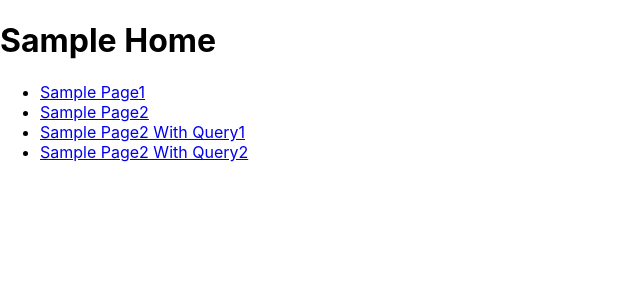
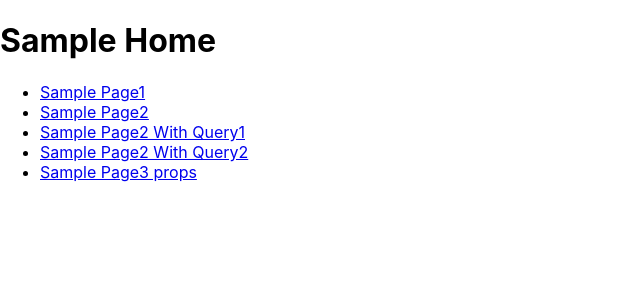
Before and after one commit to Snails8/go-api, a React (Create React App) app in the folder frontend/: page / in a window 1280 px wide. Shown: the top 300 px of the page, without its empty margins (0-640 px from the left). Built offline with nearby package versions, Linux system fonts and the light colour scheme; no server answers.

Commit message:
add: props を渡すrouting 実装

```diff
--- a/frontend/src/RouterConfig.tsx
+++ b/frontend/src/RouterConfig.tsx
@@ -5,6 +5,7 @@ import { SamplePage2 } from "./pages/pageB";
 import { Dashboard } from "./pages/dashboard/Dashboard";
 import { SamplePage1 } from "./pages/pageA";
 import { NotFound } from "./pages/notFound";
+import { SamplePage3 } from "./pages/pageC";
 
 
 export const RouterConfig:React.VFC =() => {
@@ -15,6 +16,7 @@ export const RouterConfig:React.VFC =() => {
         <Route index element={<Dashboard />} />
         <Route path="page1" element={<SamplePage1 />} />
         <Route path="page2" element={<SamplePage2 />} />
+        <Route path="page3" element={<SamplePage3 Message="Hello Router" />} />
         <Route path="*" element={<NotFound />} />
       </Routes>
     </BrowserRouter>
--- a/frontend/src/pages/dashboard/Dashboard.tsx
+++ b/frontend/src/pages/dashboard/Dashboard.tsx
@@ -29,6 +29,7 @@ export const Dashboard: React.FC = () => {
               <li><Link to="page2">Sample Page2</Link></li>
               <li><Link to="page2?name=鈴木&type=test">Sample Page2 With Query1</Link></li>
               <li><Link to={`page2?${params}`}>Sample Page2 With Query2</Link></li>
+              <li><Link to="page3">Sample Page3 props</Link></li>
             </ul>
           </nav>
         </>
--- /dev/null
+++ b/frontend/src/pages/pageC.tsx
@@ -0,0 +1,9 @@
+import React from "react";
+
+type Props = {
+  Message: string
+};
+
+export const SamplePage3:React.FC<Props> = (props) => {
+  return <p>{props.Message}</p>
+}
```
